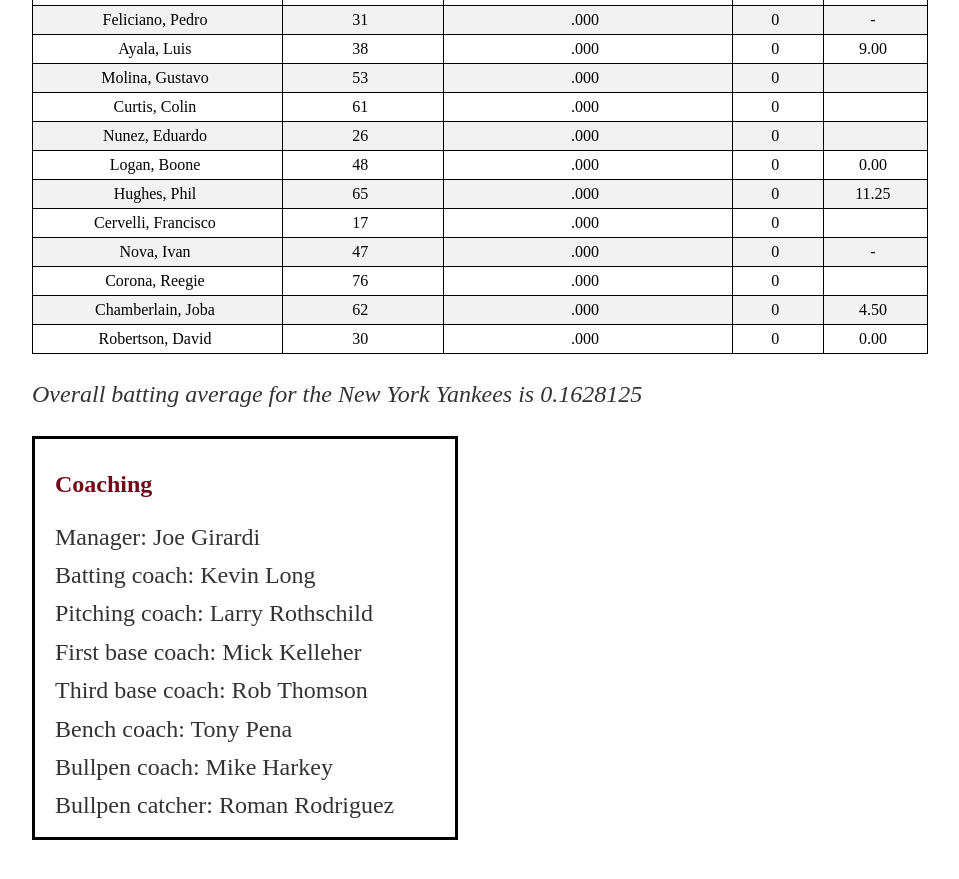
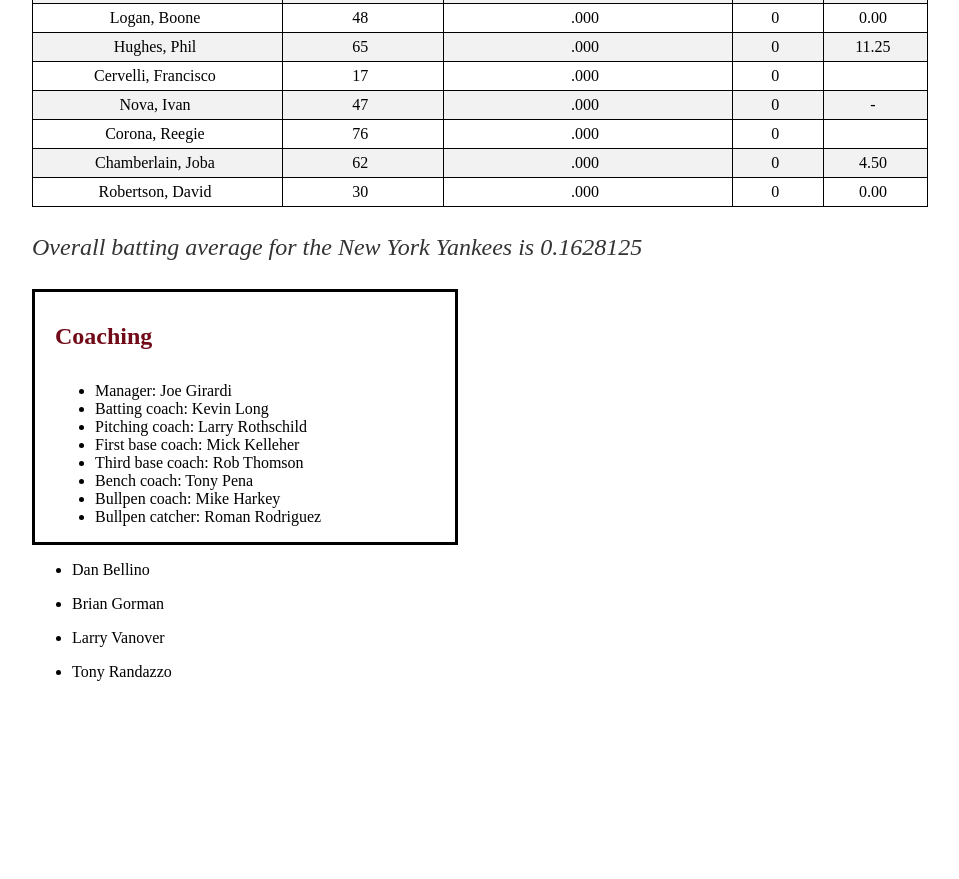
Before and after one commit to miapartlow/mapartlo.github.io, a Jekyll site: the page z656/assignment6/game_4.html, which Jekyll copies as it is, in a window 1280 px wide and 900 px high, scrolled down 2215 px. Shown: the top 879 px of the window, without its empty margins (160-1119 px from the left). Built offline with Jekyll 4.4.1, drawn with Linux system fonts in a browser that asks for light colours; some web fonts are replaced; after the commit the page ends 2956 px from its top, so only the background shows below that.

Commit message:
Update game_4.html

```diff
--- a/z656/assignment6/game_4.html
+++ b/z656/assignment6/game_4.html
@@ -195,17 +195,20 @@
                <td>-</td>
             </tr>
          </table>
-         <p><i>Overall batting average for the Minnesota Twins is 0.17846153846153845</i></p>
+         <p><i>Overall batting average for the Minnesota Twins is
+               0.17846153846153845</i></p>
          <div class="coach">
             <h4>Coaching</h4>
-            <p class="bb">Manager:  Ron Gardenhire</p>
-            <p class="bb">Batting coach:  Joe Vavra</p>
-            <p class="bb">Pitching coach:  Rick Anderson</p>
-            <p class="bb">First base coach:  Jerry White</p>
-            <p class="bb">Third base coach:  Steve Liddle</p>
-            <p class="bb">Bench coach:  Scott Ullger</p>
-            <p class="bb">Bullpen coach:  Rick Stelmaszek</p>
-            <p class="bb">Bullpen catcher:  Nate Dammann</p>
+            <ul>
+               <li class="bb">Manager:  Ron Gardenhire</li>
+               <li class="bb">Batting coach:  Joe Vavra</li>
+               <li class="bb">Pitching coach:  Rick Anderson</li>
+               <li class="bb">First base coach:  Jerry White</li>
+               <li class="bb">Third base coach:  Steve Liddle</li>
+               <li class="bb">Bench coach:  Scott Ullger</li>
+               <li class="bb">Bullpen coach:  Rick Stelmaszek</li>
+               <li class="bb">Bullpen catcher:  Nate Dammann</li>
+            </ul>
          </div>
       </div>
       <div class="NY">
@@ -429,19 +432,35 @@
                <td>0.00</td>
             </tr>
          </table>
-         <p><i>Overall batting average for the New York Yankees is 0.1628125</i></p>
+         <p><i>Overall batting average for the New York Yankees is
+               0.1628125</i></p>
          <div class="coach">
             <h4>Coaching</h4>
-            <p class="bb">Manager:  Joe Girardi</p>
-            <p class="bb">Batting coach:  Kevin Long</p>
-            <p class="bb">Pitching coach:  Larry Rothschild</p>
-            <p class="bb">First base coach:  Mick Kelleher</p>
-            <p class="bb">Third base coach:  Rob Thomson</p>
-            <p class="bb">Bench coach:  Tony Pena</p>
-            <p class="bb">Bullpen coach:  Mike Harkey</p>
-            <p class="bb">Bullpen catcher:  Roman Rodriguez</p>
+            <ul>
+               <li class="bb">Manager:  Joe Girardi</li>
+               <li class="bb">Batting coach:  Kevin Long</li>
+               <li class="bb">Pitching coach:  Larry Rothschild</li>
+               <li class="bb">First base coach:  Mick Kelleher</li>
+               <li class="bb">Third base coach:  Rob Thomson</li>
+               <li class="bb">Bench coach:  Tony Pena</li>
+               <li class="bb">Bullpen coach:  Mike Harkey</li>
+               <li class="bb">Bullpen catcher:  Roman Rodriguez</li>
+            </ul>
          </div>
       </div>
-      <umpires></umpires>
+      <umpires>
+         <ul>
+            <li>Dan Bellino</li>
+         </ul>
+         <ul>
+            <li>Brian Gorman</li>
+         </ul>
+         <ul>
+            <li>Larry Vanover</li>
+         </ul>
+         <ul>
+            <li>Tony Randazzo</li>
+         </ul>
+      </umpires>
    </body>
 </html>
```
